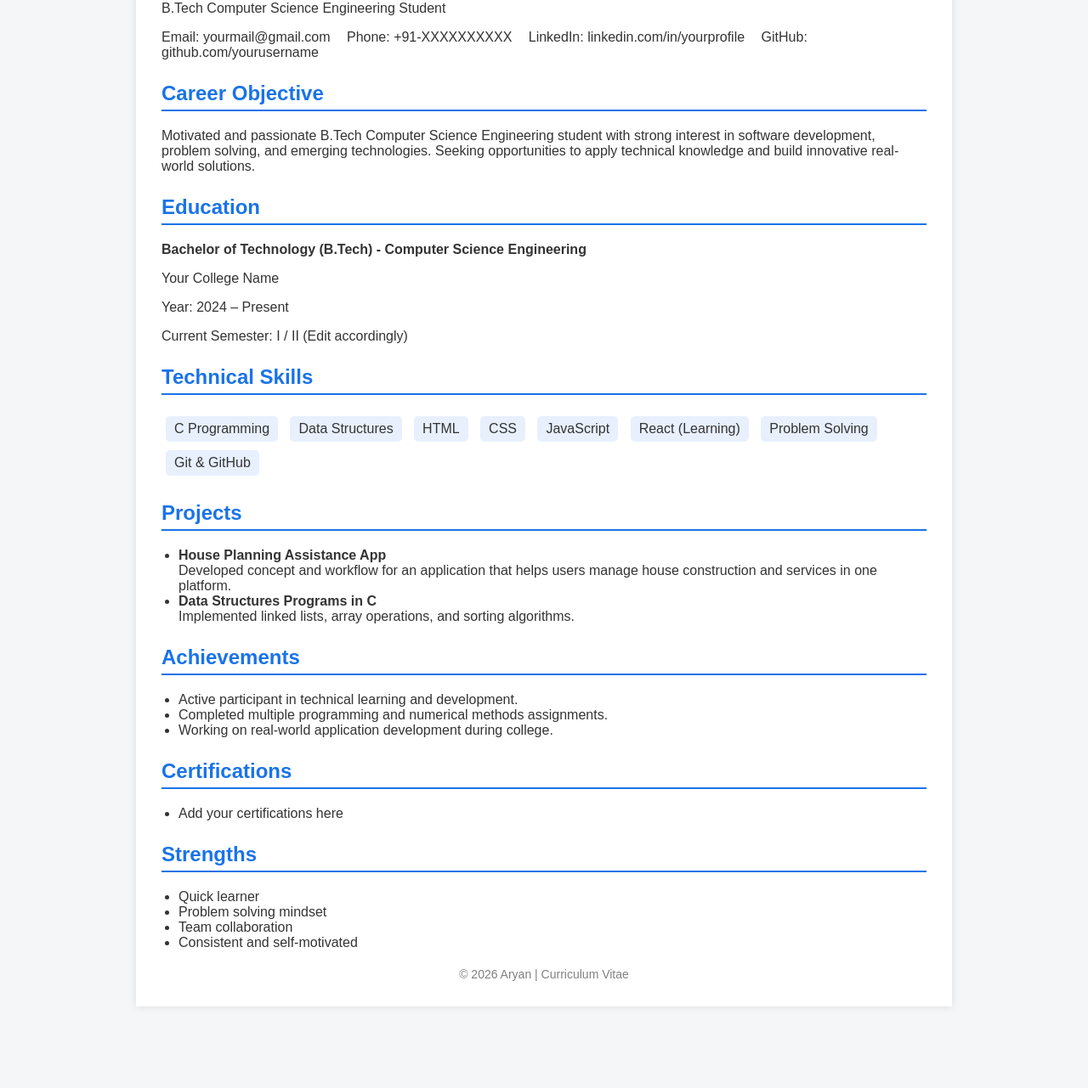
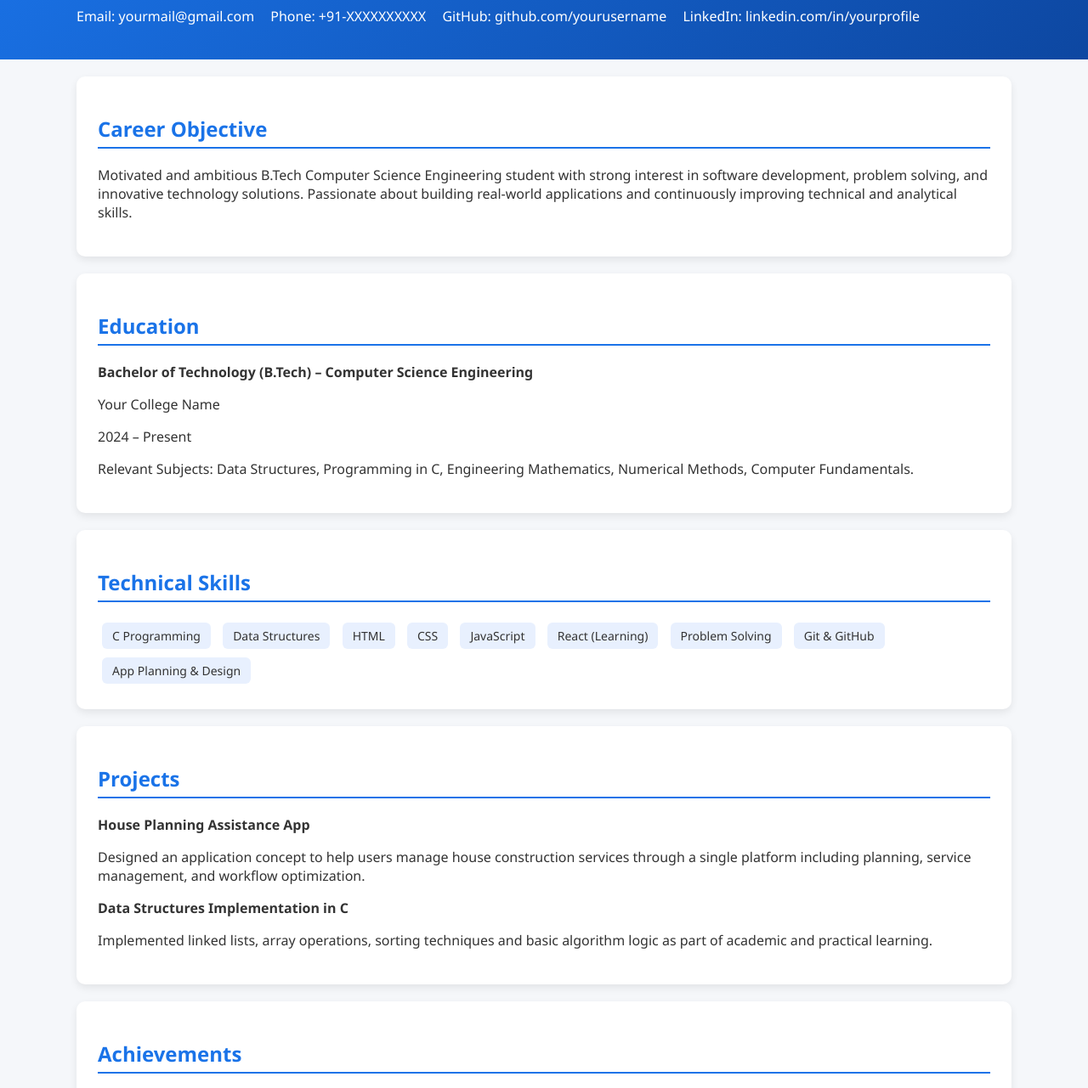
Before and after one commit to ARYAN0021/Aryan-Agarwal, a plain HTML site: page index.html in a window 1280 px wide. Shown: the part 133-1414 px from the top of the page at 85% size. Before the commit the page ends 1348 px from the top, so only its background shows below. Drawn offline with Linux system fonts and the light colour scheme.

Commit message:
Update index.html

```diff
--- a/index.html
+++ b/index.html
@@ -3,173 +3,238 @@
 <head>
 <meta charset="UTF-8">
 <meta name="viewport" content="width=device-width, initial-scale=1.0">
-    <title>Aryan | CV</title>
+<title>Aryan | CV & Portfolio</title>
 
 <style>
-        body {
-            font-family: Arial, Helvetica, sans-serif;
-            margin: 0;
-            padding: 0;
-            background: #f4f6f8;
-            color: #333;
+
+body{
+    margin:0;
+    font-family: "Segoe UI", Arial, sans-serif;
+    background:#f5f7fa;
+    color:#333;
 }
 
-        .container {
-            width: 900px;
-            margin: 30px auto;
-            background: white;
-            padding: 30px;
-            box-shadow: 0 0 10px rgba(0,0,0,0.1);
+.container{
+    width:90%;
+    max-width:1100px;
+    margin:auto;
 }
 
-        h1, h2 {
-            color: #1a73e8;
+header{
+    background:linear-gradient(135deg,#1a73e8,#0d47a1);
+    color:white;
+    padding:40px 0;
 }
 
-        h1 {
-            margin-bottom: 5px;
+header h1{
+    margin:0;
+    font-size:36px;
 }
 
-        .section {
-            margin-top: 25px;
+header p{
+    margin-top:5px;
+    font-size:18px;
 }
 
-        .section h2 {
-            border-bottom: 2px solid #1a73e8;
-            padding-bottom: 5px;
+.section{
+    background:white;
+    margin-top:20px;
+    padding:25px;
+    border-radius:10px;
+    box-shadow:0 4px 10px rgba(0,0,0,0.08);
 }
 
-        ul {
-            padding-left: 20px;
+h2{
+    color:#1a73e8;
+    border-bottom:2px solid #1a73e8;
+    padding-bottom:5px;
 }
 
-        .info {
-            margin-bottom: 10px;
+.info{
+    margin-top:10px;
 }
 
-        .info span {
-            margin-right: 15px;
+.info span{
+    display:inline-block;
+    margin-right:15px;
+    margin-top:5px;
 }
 
-        .skill-box {
-            display: inline-block;
-            background: #e8f0fe;
-            padding: 6px 10px;
-            margin: 5px;
-            border-radius: 5px;
+.skills span{
+    display:inline-block;
+    background:#e8f0fe;
+    padding:6px 12px;
+    border-radius:6px;
+    margin:5px;
+    font-size:14px;
 }
 
-        footer {
-            text-align: center;
-            margin-top: 20px;
-            font-size: 14px;
-            color: gray;
+.project{
+    margin-bottom:15px;
 }
+
+.portfolio-grid{
+    display:grid;
+    grid-template-columns:repeat(auto-fit,minmax(250px,1fr));
+    gap:15px;
+    margin-top:15px;
+}
+
+.card{
+    background:#fafafa;
+    border-radius:10px;
+    padding:15px;
+    box-shadow:0 2px 6px rgba(0,0,0,0.08);
+    transition:0.3s;
+}
+
+.card:hover{
+    transform:translateY(-5px);
+}
+
+.footer{
+    text-align:center;
+    padding:20px;
+    color:gray;
+    font-size:14px;
+}
+
 </style>
 </head>
 
 <body>
 
+<header>
 <div class="container">
-
-    <!-- HEADER -->
     <h1>Aryan</h1>
     <p>B.Tech Computer Science Engineering Student</p>
 
     <div class="info">
         <span>Email: yourmail@gmail.com</span>
         <span>Phone: +91-XXXXXXXXXX</span>
+        <span>GitHub: github.com/yourusername</span>
         <span>LinkedIn: linkedin.com/in/yourprofile</span>
-        <span>GitHub: github.com/yourusername</span>
     </div>
+</div>
+</header>
+
+<div class="container">
 
 <!-- OBJECTIVE -->
 <div class="section">
 <h2>Career Objective</h2>
 <p>
-            Motivated and passionate B.Tech Computer Science Engineering student
-            with strong interest in software development, problem solving, and
-            emerging technologies. Seeking opportunities to apply technical
-            knowledge and build innovative real-world solutions.
+Motivated and ambitious B.Tech Computer Science Engineering student with strong
+interest in software development, problem solving, and innovative technology
+solutions. Passionate about building real-world applications and continuously
+improving technical and analytical skills.
 </p>
 </div>
 
 <!-- EDUCATION -->
 <div class="section">
 <h2>Education</h2>
-        <p><strong>Bachelor of Technology (B.Tech) - Computer Science Engineering</strong></p>
+<p><strong>Bachelor of Technology (B.Tech) – Computer Science Engineering</strong></p>
 <p>Your College Name</p>
-        <p>Year: 2024 – Present</p>
-        <p>Current Semester: I / II (Edit accordingly)</p>
+<p>2024 – Present</p>
+<p>Relevant Subjects: Data Structures, Programming in C, Engineering Mathematics,
+Numerical Methods, Computer Fundamentals.</p>
 </div>
 
-    <!-- TECHNICAL SKILLS -->
+<!-- SKILLS -->
 <div class="section">
 <h2>Technical Skills</h2>
-
-        <div class="skill-box">C Programming</div>
-        <div class="skill-box">Data Structures</div>
-        <div class="skill-box">HTML</div>
-        <div class="skill-box">CSS</div>
-        <div class="skill-box">JavaScript</div>
-        <div class="skill-box">React (Learning)</div>
-        <div class="skill-box">Problem Solving</div>
-        <div class="skill-box">Git & GitHub</div>
-
+<div class="skills">
+<span>C Programming</span>
+<span>Data Structures</span>
+<span>HTML</span>
+<span>CSS</span>
+<span>JavaScript</span>
+<span>React (Learning)</span>
+<span>Problem Solving</span>
+<span>Git & GitHub</span>
+<span>App Planning & Design</span>
+</div>
 </div>
 
 <!-- PROJECTS -->
 <div class="section">
 <h2>Projects</h2>
-        <ul>
-            <li>
-                <strong>House Planning Assistance App</strong><br>
-                Developed concept and workflow for an application that helps users
-                manage house construction and services in one platform.
-            </li>
 
-            <li>
-                <strong>Data Structures Programs in C</strong><br>
-                Implemented linked lists, array operations, and sorting algorithms.
-            </li>
-        </ul>
+<div class="project">
+<strong>House Planning Assistance App</strong>
+<p>
+Designed an application concept to help users manage house construction services
+through a single platform including planning, service management, and workflow
+optimization.
+</p>
+</div>
+
+<div class="project">
+<strong>Data Structures Implementation in C</strong>
+<p>
+Implemented linked lists, array operations, sorting techniques and basic algorithm
+logic as part of academic and practical learning.
+</p>
+</div>
+
 </div>
 
 <!-- ACHIEVEMENTS -->
 <div class="section">
 <h2>Achievements</h2>
 <ul>
-            <li>Active participant in technical learning and development.</li>
-            <li>Completed multiple programming and numerical methods assignments.</li>
-            <li>Working on real-world application development during college.</li>
-            <!-- Add your real achievements here -->
+<li>Actively working on real-world application ideas during early engineering years.</li>
+<li>Strong academic performance in programming and mathematics subjects.</li>
+<li>Consistent problem solving practice through programming assignments.</li>
+<li>Collaborated in technical project planning and development discussions.</li>
 </ul>
 </div>
 
-    <!-- CERTIFICATIONS -->
+<!-- PORTFOLIO -->
 <div class="section">
-        <h2>Certifications</h2>
-        <ul>
-            <li>Add your certifications here</li>
-        </ul>
+<h2>Graphics & Project Portfolio</h2>
+
+<div class="portfolio-grid">
+
+<div class="card">
+<h3>App UI Concept</h3>
+<p>Modern UI planning for house assistance application workflow.</p>
+</div>
+
+<div class="card">
+<h3>Programming Projects</h3>
+<p>Implementation of core data structure algorithms and logic building exercises.</p>
+</div>
+
+<div class="card">
+<h3>Web Design Practice</h3>
+<p>Static web pages created using HTML and CSS for learning frontend design.</p>
+</div>
+
+<div class="card">
+<h3>Future Projects</h3>
+<p>Upcoming AI-based and web application development projects.</p>
+</div>
+
+</div>
 </div>
 
 <!-- STRENGTHS -->
 <div class="section">
 <h2>Strengths</h2>
 <ul>
-            <li>Quick learner</li>
-            <li>Problem solving mindset</li>
+<li>Quick learner and adaptable</li>
+<li>Strong analytical thinking</li>
 <li>Team collaboration</li>
-            <li>Consistent and self-motivated</li>
+<li>Self-motivated and disciplined</li>
 </ul>
 </div>
 
-    <!-- FOOTER -->
-    <footer>
-        © 2026 Aryan | Curriculum Vitae
-    </footer>
+</div>
 
+<div class="footer">
+© 2026 Aryan | CV & Portfolio
 </div>
 
 </body>
```
Lines whose indentation alone changed are shown as unchanged.
